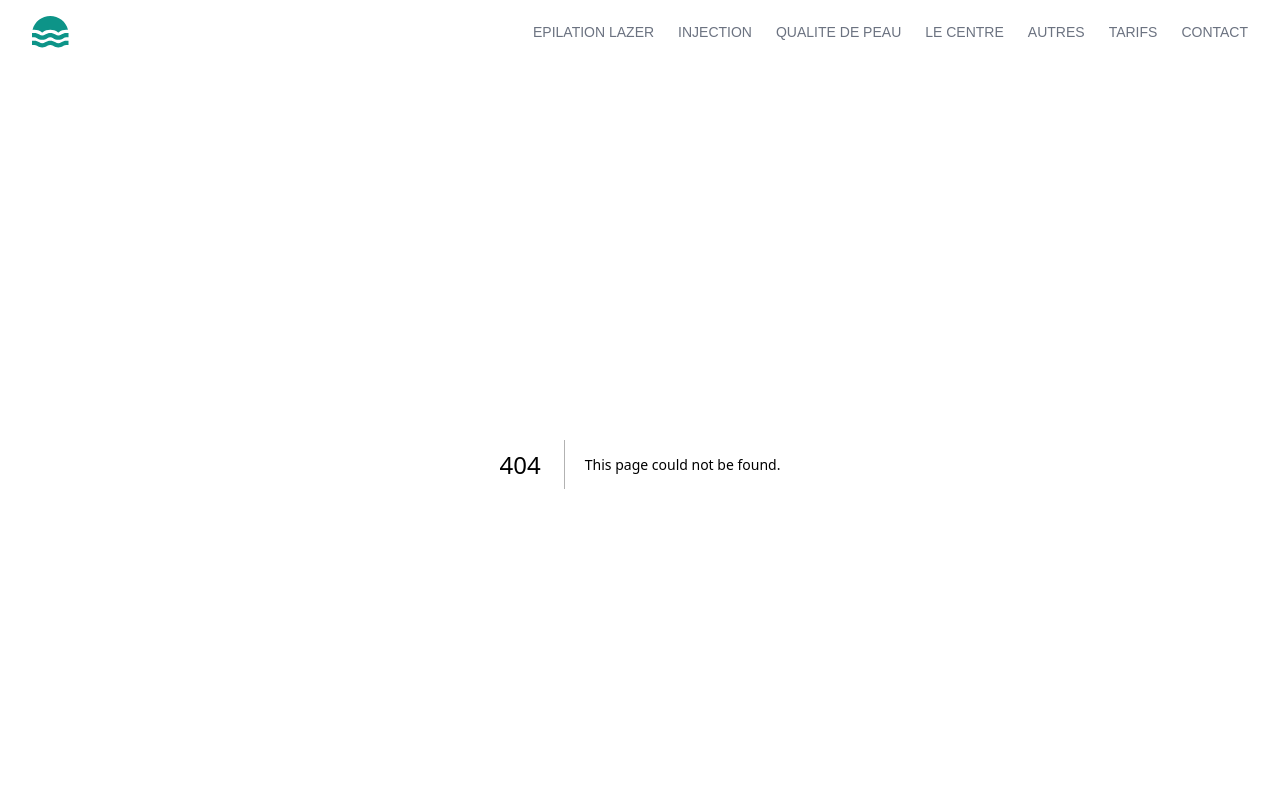
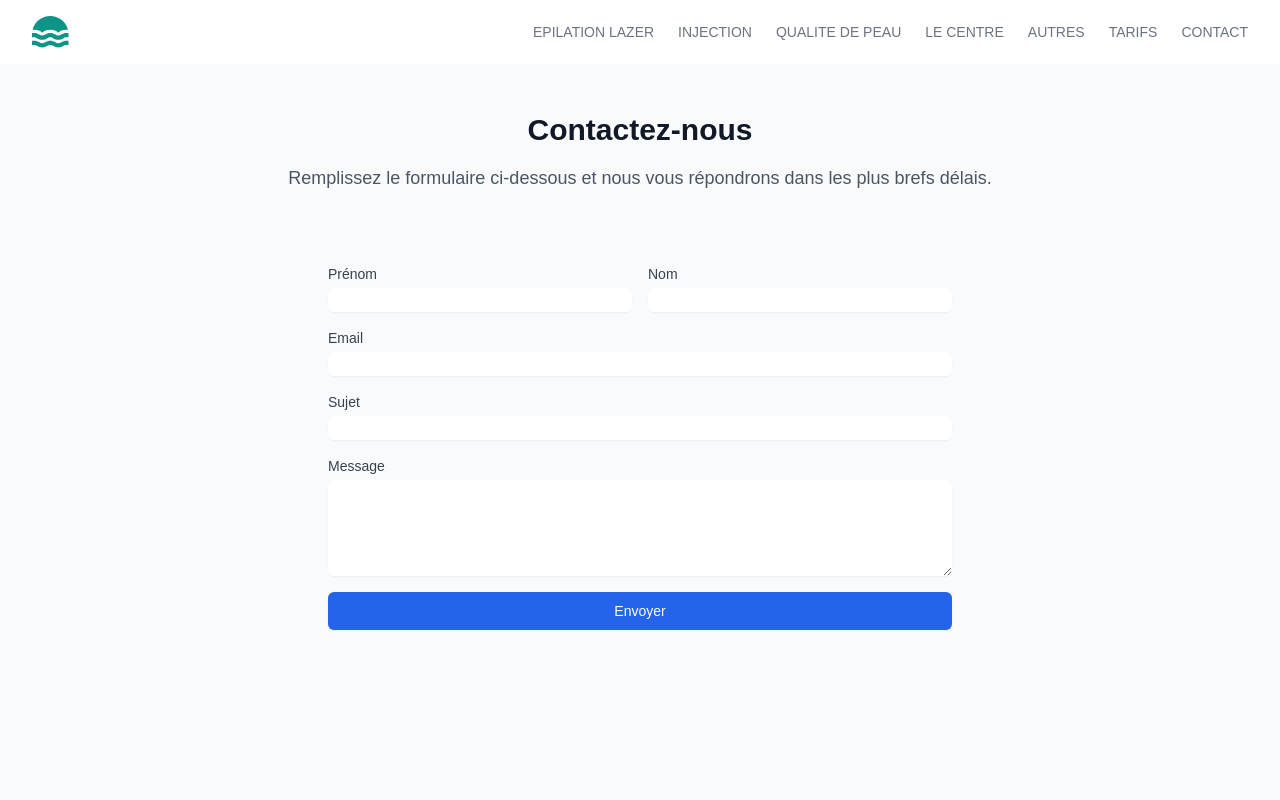
Before and after one commit to redondo-dev/cabinetMedical, a Next.js app: page /contact in a window 1280 px wide. Before the commit this address had no page. Shown: the top 800 px of the page. Built offline with nearby package versions, Linux system fonts and the light colour scheme.

Commit message:
ajout composant contactForm et route

```diff
--- /dev/null
+++ b/app/api/send/route.ts
@@ -0,0 +1,28 @@
+import { Resend } from 'resend';
+import { NextRequest, NextResponse } from 'next/server';
+
+const resend = new Resend(process.env.RESEND_API_KEY);
+
+export async function POST(req: NextRequest) {
+  try {
+    const { firstName, lastName, email, subject, message } = await req.json();
+
+    const data = await resend.emails.send({
+      from: 'votre-email@votredomaine.com',
+      to: 'destination@votredomaine.com',
+      subject: `Nouveau message: ${subject}`,
+      html: `
+        <h2>Nouveau message de contact</h2>
+        <p><strong>De:</strong> ${firstName} ${lastName}</p>
+        <p><strong>Email:</strong> ${email}</p>
+        <p><strong>Sujet:</strong> ${subject}</p>
+        <p><strong>Message:</strong></p>
+        <p>${message}</p>
+      `
+    });
+
+    return NextResponse.json(data);
+  } catch (error) {
+    return NextResponse.json({ error }, { status: 500 });
+  }
+}
--- /dev/null
+++ b/app/components/ContactForm/ContactFormClient.tsx
@@ -0,0 +1,167 @@
+// app/components/ContactForm/ContactFormClient.tsx
+'use client'
+
+import { useState } from 'react';
+import { useForm } from "react-hook-form";
+import * as yup from 'yup';
+import { yupResolver } from '@hookform/resolvers/yup';
+
+// Le reste du code reste identique
+const schema = yup.object({
+  firstName: yup.string().required('Le prénom est requis'),
+  lastName: yup.string().required('Le nom est requis'),
+  email: yup.string().email('Email invalide').required('L\'email est requis'),
+  subject: yup.string().required('Le sujet est requis'),
+  message: yup.string().required('Le message est requis').min(10, 'Le message doit contenir au moins 10 caractères')
+}).required();
+
+type FormData = yup.InferType<typeof schema>;
+
+export default function ContactFormClient() {
+  const [isSubmitting, setIsSubmitting] = useState(false);
+  const [submitStatus, setSubmitStatus] = useState<'success' | 'error' | null>(null);
+
+  const {
+    register,
+    handleSubmit,
+    formState: { errors },
+    reset
+  } = useForm<FormData>({
+    resolver: yupResolver(schema)
+  });
+
+  const onSubmit = async (data: FormData) => {
+    setIsSubmitting(true);
+    try {
+      const response = await fetch('/api/send', {
+        method: 'POST',
+        headers: {
+          'Content-Type': 'application/json',
+        },
+        body: JSON.stringify(data),
+      });
+
+      if (response.ok) {
+        setSubmitStatus('success');
+        reset();
+      } else {
+        setSubmitStatus('error');
+      }
+    } catch (error) {
+      setSubmitStatus('error');
+    } finally {
+      setIsSubmitting(false);
+    }
+  };
+
+  return (
+    <div className="max-w-2xl mx-auto p-6">
+      <form onSubmit={handleSubmit(onSubmit)} className="space-y-4">
+        <div className="grid grid-cols-1 md:grid-cols-2 gap-4">
+          {/* Prénom */}
+          <div>
+            <label htmlFor="firstName" className="block text-sm font-medium text-gray-700">
+              Prénom
+            </label>
+            <input
+              type="text"
+              id="firstName"
+              {...register('firstName')}
+              className="mt-1 block w-full rounded-md border-gray-300 shadow-sm focus:border-blue-500 focus:ring-blue-500"
+            />
+            {errors.firstName && (
+              <p className="mt-1 text-sm text-red-600">{errors.firstName.message}</p>
+            )}
+          </div>
+
+          {/* Nom */}
+          <div>
+            <label htmlFor="lastName" className="block text-sm font-medium text-gray-700">
+              Nom
+            </label>
+            <input
+              type="text"
+              id="lastName"
+              {...register('lastName')}
+              className="mt-1 block w-full rounded-md border-gray-300 shadow-sm focus:border-blue-500 focus:ring-blue-500"
+            />
+            {errors.lastName && (
+              <p className="mt-1 text-sm text-red-600">{errors.lastName.message}</p>
+            )}
+          </div>
+        </div>
+
+        {/* Email */}
+        <div>
+          <label htmlFor="email" className="block text-sm font-medium text-gray-700">
+            Email
+          </label>
+          <input
+            type="email"
+            id="email"
+            {...register('email')}
+            className="mt-1 block w-full rounded-md border-gray-300 shadow-sm focus:border-blue-500 focus:ring-blue-500"
+          />
+          {errors.email && (
+            <p className="mt-1 text-sm text-red-600">{errors.email.message}</p>
+          )}
+        </div>
+
+        {/* Sujet */}
+        <div>
+          <label htmlFor="subject" className="block text-sm font-medium text-gray-700">
+            Sujet
+          </label>
+          <input
+            type="text"
+            id="subject"
+            {...register('subject')}
+            className="mt-1 block w-full rounded-md border-gray-300 shadow-sm focus:border-blue-500 focus:ring-blue-500"
+          />
+          {errors.subject && (
+            <p className="mt-1 text-sm text-red-600">{errors.subject.message}</p>
+          )}
+        </div>
+
+        {/* Message */}
+        <div>
+          <label htmlFor="message" className="block text-sm font-medium text-gray-700">
+            Message
+          </label>
+          <textarea
+            id="message"
+            rows={4}
+            {...register('message')}
+            className="mt-1 block w-full rounded-md border-gray-300 shadow-sm focus:border-blue-500 focus:ring-blue-500"
+          />
+          {errors.message && (
+            <p className="mt-1 text-sm text-red-600">{errors.message.message}</p>
+          )}
+        </div>
+
+        {/* Bouton Submit */}
+        <div>
+          <button
+            type="submit"
+            disabled={isSubmitting}
+            className="w-full flex justify-center py-2 px-4 border border-transparent rounded-md shadow-sm text-sm font-medium text-white bg-blue-600 hover:bg-blue-700 focus:outline-none focus:ring-2 focus:ring-offset-2 focus:ring-blue-500 disabled:bg-blue-300"
+          >
+            {isSubmitting ? 'Envoi en cours...' : 'Envoyer'}
+          </button>
+        </div>
+      </form>
+
+      {/* Messages de statut */}
+      {submitStatus === 'success' && (
+        <div className="mt-4 p-4 bg-green-100 text-green-700 rounded-md">
+          Message envoyé avec succès !
+        </div>
+      )}
+      {submitStatus === 'error' && (
+        <div className="mt-4 p-4 bg-red-100 text-red-700 rounded-md">
+          Une erreur est survenue lors de l envoi du message.
+        </div>
+      )}
+    </div>
+  );
+}
--- /dev/null
+++ b/app/components/ContactForm/index.tsx
@@ -0,0 +1,11 @@
+// app/components/ContactForm/index.tsx
+
+import dynamic from 'next/dynamic'
+
+const ContactFormClient = dynamic(() => import('./ContactFormClient'), {
+  ssr: false
+})
+
+export default function ContactForm() {
+  return <ContactFormClient />
+}
--- a/app/components/Header.jsx
+++ b/app/components/Header.jsx
@@ -86,7 +86,7 @@ function Header() {
                 <li>
                   <a
                     className="text-gray-500 transition hover:text-gray-500/75"
-                    href="#"
+                    href="/contact"
                   >
                     {" "}
                     CONTACT{" "}
--- /dev/null
+++ b/app/contact/page.tsx
@@ -0,0 +1,19 @@
+// app/contact/page.tsx
+
+import ContactForm from '../components/ContactForm/ContactFormClient'
+
+export default function ContactPage() {
+  return (
+    <main className="min-h-screen py-12 bg-gray-50">
+      <div className="max-w-7xl mx-auto px-4 sm:px-6 lg:px-8">
+        <div className="text-center mb-12">
+          <h1 className="text-3xl font-bold text-gray-900">Contactez-nous</h1>
+          <p className="mt-4 text-lg text-gray-600">
+            Remplissez le formulaire ci-dessous et nous vous répondrons dans les plus brefs délais.
+          </p>
+        </div>
+        <ContactForm />
+      </div>
+    </main>
+  )
+}
--- a/package.json
+++ b/package.json
@@ -9,10 +9,14 @@
     "lint": "next lint"
   },
   "dependencies": {
+    "@hookform/resolvers": "^3.2.0",
     "lucide-react": "^0.453.0",
     "next": "15.0.1",
     "react": "19.0.0-rc-69d4b800-20241021",
-    "react-dom": "19.0.0-rc-69d4b800-20241021"
+    "react-dom": "19.0.0-rc-69d4b800-20241021",
+    "react-hook-form": "^7.45.0",
+    "resend": "^4.0.0",
+    "yup": "^1.4.0"
   },
   "devDependencies": {
     "@types/node": "^20",
```
Also changed, not shown: 1 other file (tests, documents, lock files or other folders).
